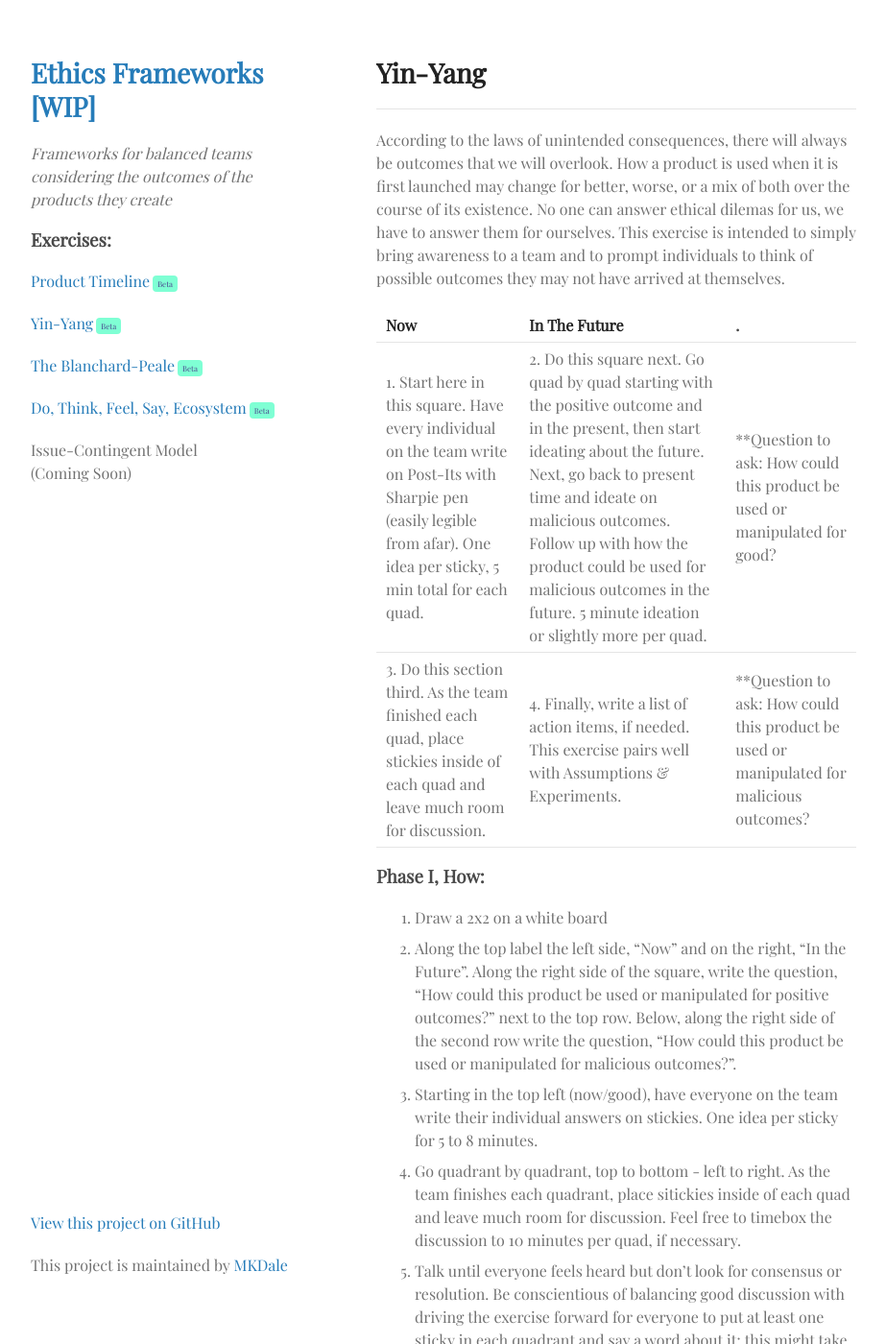
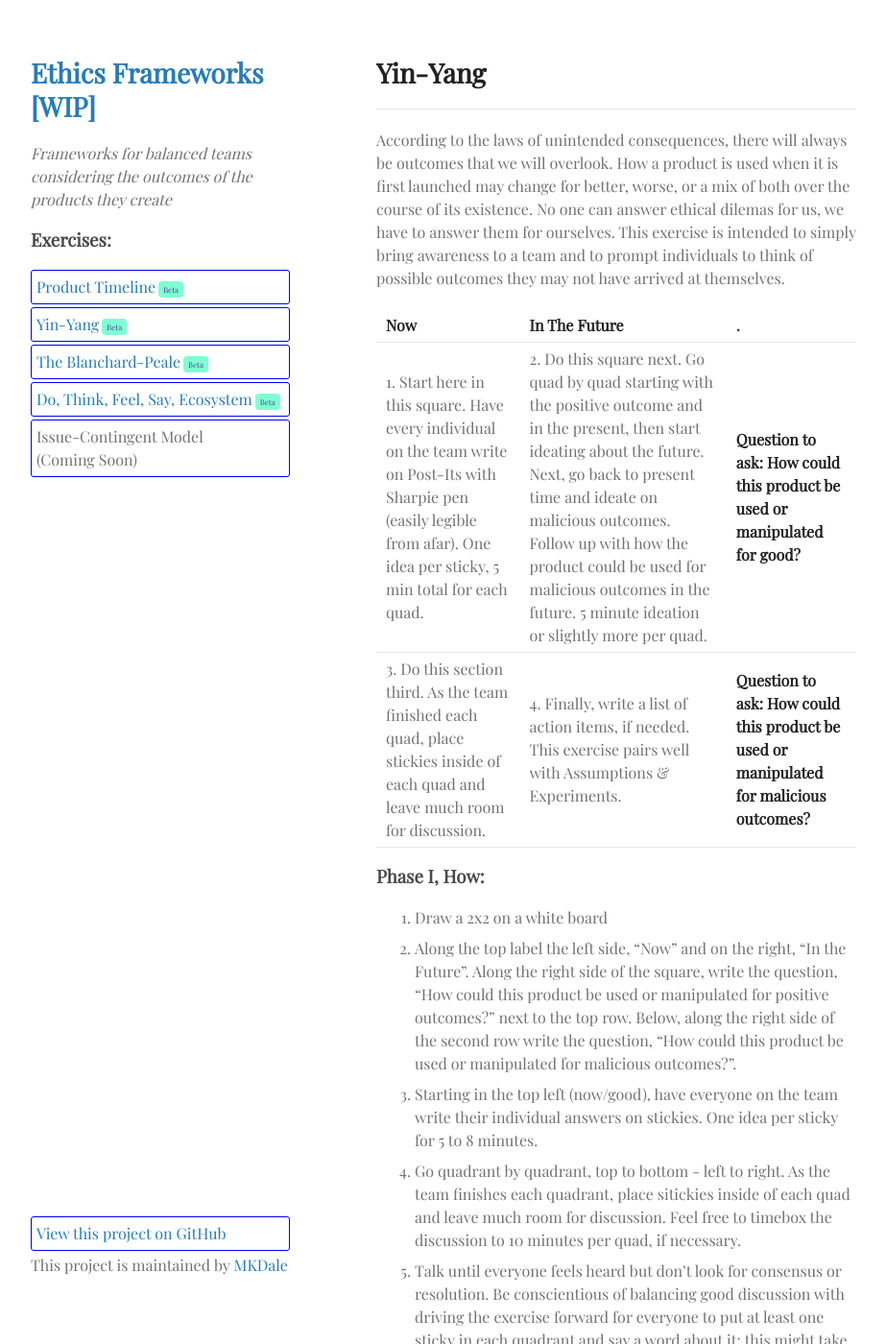
Before and after one commit to MKDale/ethics-frameworks, a Jekyll site: the page built from yin-yang.md, in a window 1280 px wide and 1400 px high. Shown: the whole window at 96% size, without its empty margins (178-1101 px from the left). Built offline with Jekyll 4.4.1, drawn with Linux system fonts in a browser that asks for light colours; our own code applies the rules of GitHub Pages for plain Markdown files.

```diff
--- a/assets/css/style.scss
+++ b/assets/css/style.scss
@@ -39,14 +39,14 @@ li {
     color: #000;
 }
 
-p .view {
+p.view {
     border: 1px solid blue;
     border-radius: 3px;
     padding: 5px;
     margin-bottom: 3px;
 }
 
-p .view:hover {
+p.view:hover {
     background-color: gainsboro;
 }
 
--- a/yin-yang.md
+++ b/yin-yang.md
@@ -8,10 +8,10 @@ layout: default
 
 According to the laws of unintended consequences, there will always be outcomes that we will overlook. How a product is used when it is first launched may change for better, worse, or a mix of both over the course of its existence. No one can answer ethical dilemas for us, we have to answer them for ourselves. This exercise is intended to simply bring awareness to a team and to prompt individuals to think of possible outcomes they may not have arrived at themselves.
 
-**Now** | **In The Future** | .
---- | --- | ---
-1. Start here in this square. Have every individual on the team write on Post-Its with Sharpie pen (easily legible from afar). One idea per sticky, 5 min total for each quad. | 2. Do this square next. Go quad by quad starting with the positive outcome and in the present, then start ideating about the future. Next, go back to present time and ideate on malicious outcomes. Follow up with how the product could be used for malicious outcomes in the future. 5 minute ideation or slightly more per quad. | **Question to ask: How could this product be used or manipulated for good?
-3. Do this section third. As the team finished each quad, place stickies inside of each quad and leave much room for discussion. | 4. Finally, write a list of action items, if needed. This exercise pairs well with Assumptions & Experiments. | **Question to ask: How could this product be used or manipulated for malicious outcomes?
+| **Now** | **In The Future** | . |
+| :--- | :--- | :--- |
+| 1. Start here in this square. Have every individual on the team write on Post-Its with Sharpie pen (easily legible from afar). One idea per sticky, 5 min total for each quad. | 2. Do this square next. Go quad by quad starting with the positive outcome and in the present, then start ideating about the future. Next, go back to present time and ideate on malicious outcomes. Follow up with how the product could be used for malicious outcomes in the future. 5 minute ideation or slightly more per quad. | **Question to ask: How could this product be used or manipulated for good?** |
+| 3. Do this section third. As the team finished each quad, place stickies inside of each quad and leave much room for discussion. | 4. Finally, write a list of action items, if needed. This exercise pairs well with Assumptions & Experiments. | **Question to ask: How could this product be used or manipulated for malicious outcomes?** |
 
 ### Phase I, How:
 
```
Also changed, not shown: product-timeline.md (+3 -4 lines), assets/img/Yin-yang-phase2.jpg, 1 other file.
